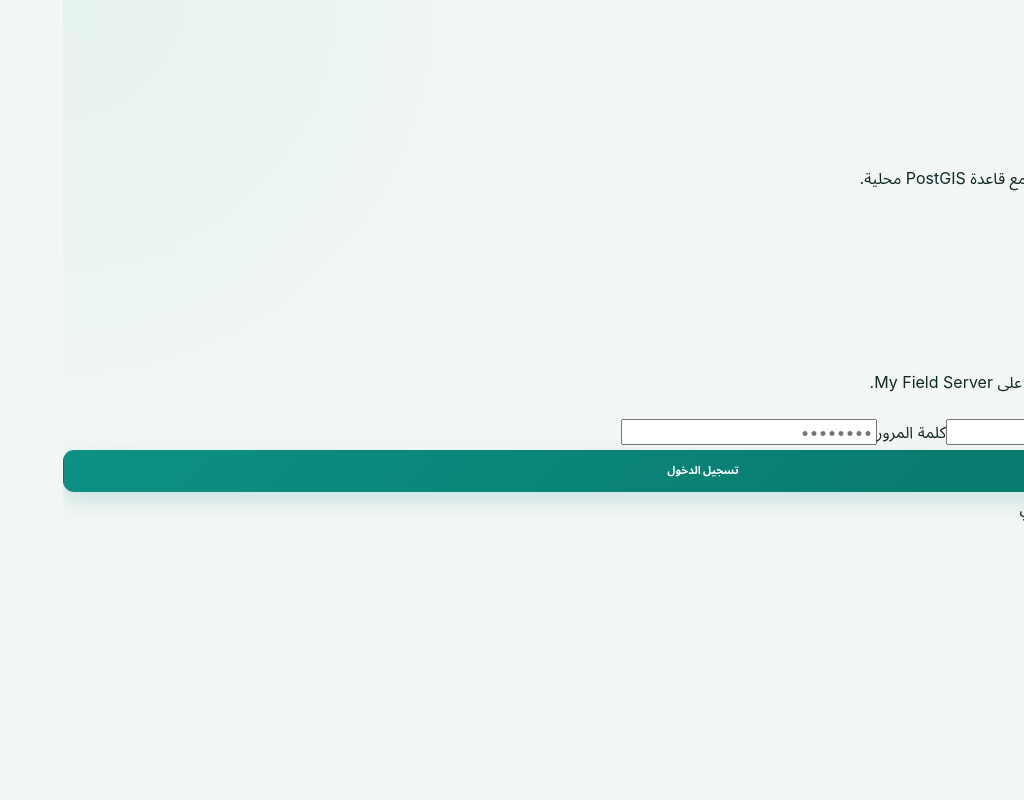
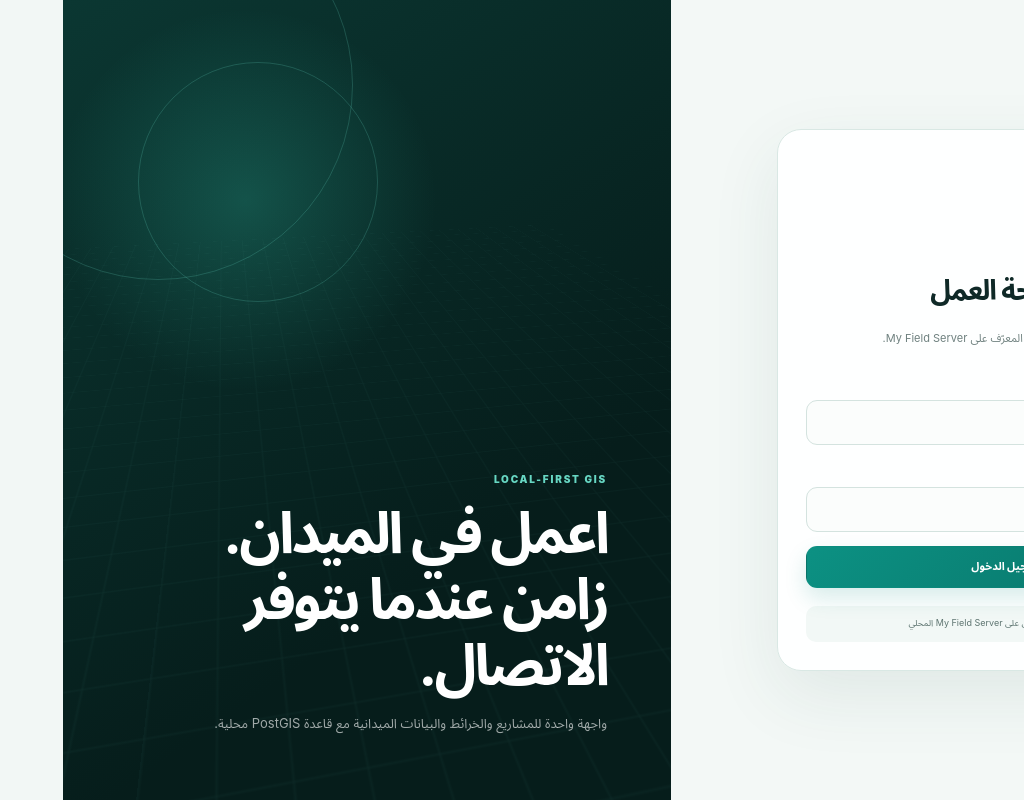
Before and after one commit to mmashharawi2021-cell/my-field, a React (Vite) app in the folder web/: page /#/login in a window 1280 px wide. Shown: the whole page, without its empty margins (256-1280 px from the left). Built offline with nearby package versions, Linux system fonts and the light colour scheme; no server answers.

Commit message:
phase03: include auth and dialog styles

```diff
--- a/web/src/styles/global.css
+++ b/web/src/styles/global.css
@@ -1,4 +1,6 @@
 @import './base.css';
 @import './layout.css';
 @import './components.css';
+@import './auth.css';
+@import './dialogs.css';
 @import './responsive.css';
```
